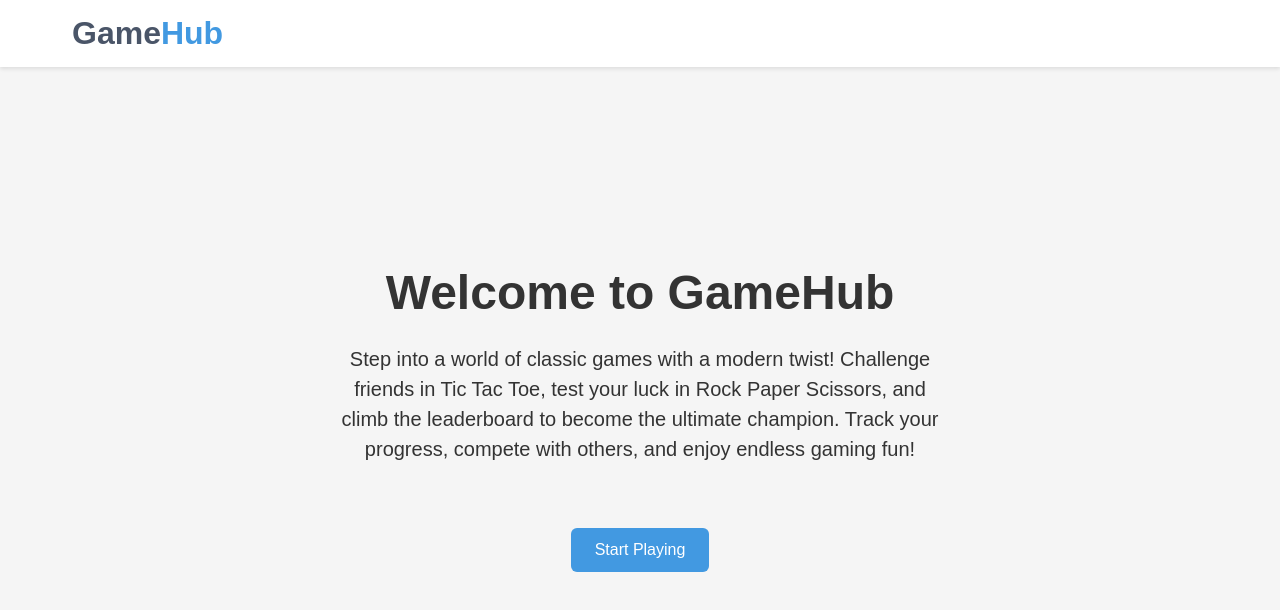
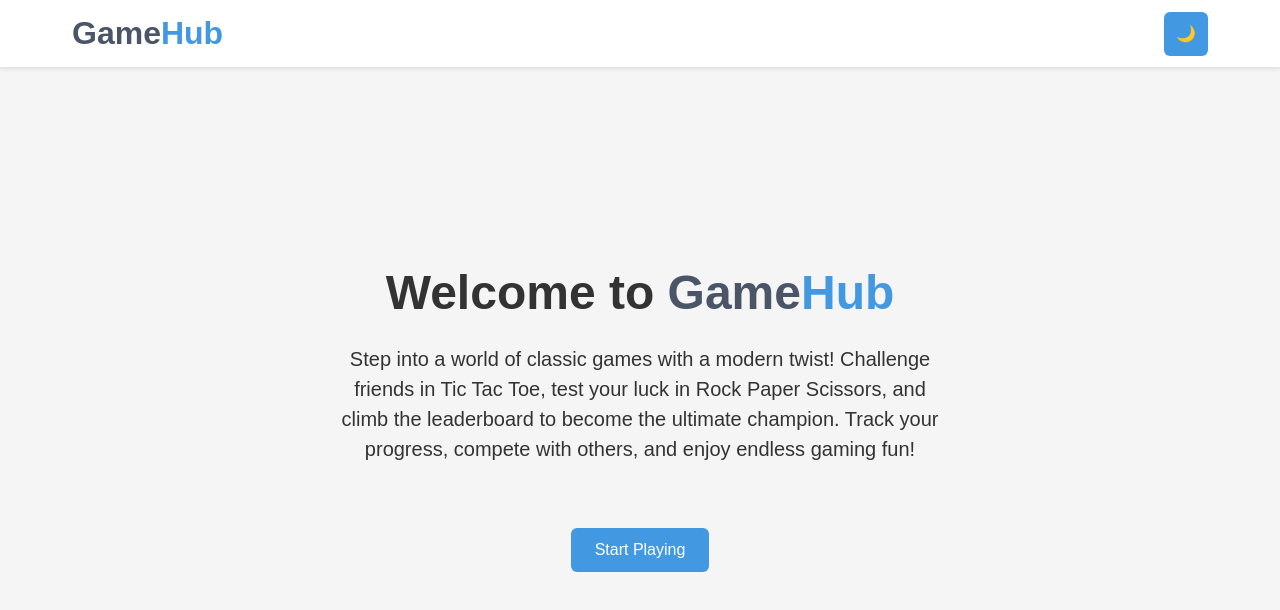
Before and after one commit to anurag-tiwari-up/GameHub, a React (Vite) app in the folder frontend/: page / in a window 1280 px wide. Shown: the top 610 px of the page. Built offline with nearby package versions, Linux system fonts and the light colour scheme.

Commit message:
ui changes to welcome page

```diff
--- a/frontend/src/App.jsx
+++ b/frontend/src/App.jsx
@@ -47,6 +47,13 @@ const AppContent = () => {
               </h1>
             </div>
             <div className="header-controls">
+              <button
+                className="button primary-button theme-toggle"
+                onClick={toggleTheme}
+                aria-label="Toggle dark mode"
+              >
+                {isDarkMode ? '☀️' : '🌙'}
+              </button>
               {!isWelcomePage && (
                 <button className="menu-button" onClick={toggleMenu}>
                   <span className="menu-icon">☰</span>
@@ -63,13 +70,6 @@ const AppContent = () => {
                   </div>
                 ) : (
                   <div className="auth-buttons">
-                    <button
-                      className="button primary-button theme-toggle"
-                      onClick={toggleTheme}
-                      aria-label="Toggle dark mode"
-                    >
-                      {isDarkMode ? '☀️' : '🌙'}
-                    </button>
                     {!isLoginPage && (
                       <Link to="/login" className="button primary-button" onClick={() => setIsMenuOpen(false)}>
                         Login
--- a/frontend/src/pages/WelcomePage.jsx
+++ b/frontend/src/pages/WelcomePage.jsx
@@ -4,7 +4,9 @@ import './WelcomePage.css';
 const WelcomePage = () => {
   return (
     <div className="welcome-container">
-      <h1>Welcome to GameHub</h1>
+      <h1>
+        Welcome to <span className="logo-first">Game</span><span className="logo-second">Hub</span>
+      </h1>
       <p className="welcome-text">
         Step into a world of classic games with a modern twist! Challenge friends in Tic Tac Toe,
         test your luck in Rock Paper Scissors, and climb the leaderboard to become the ultimate champion.
```
